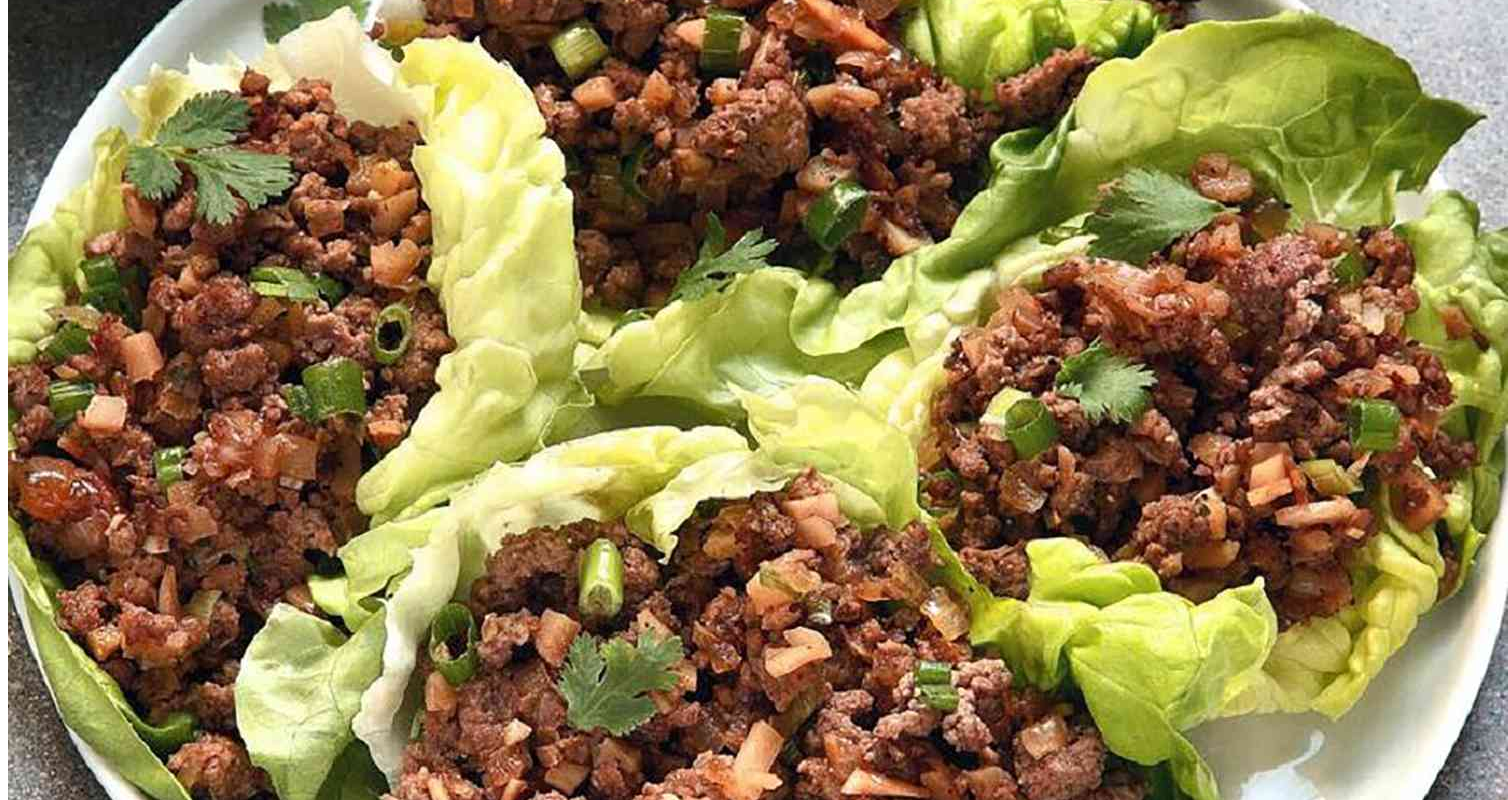
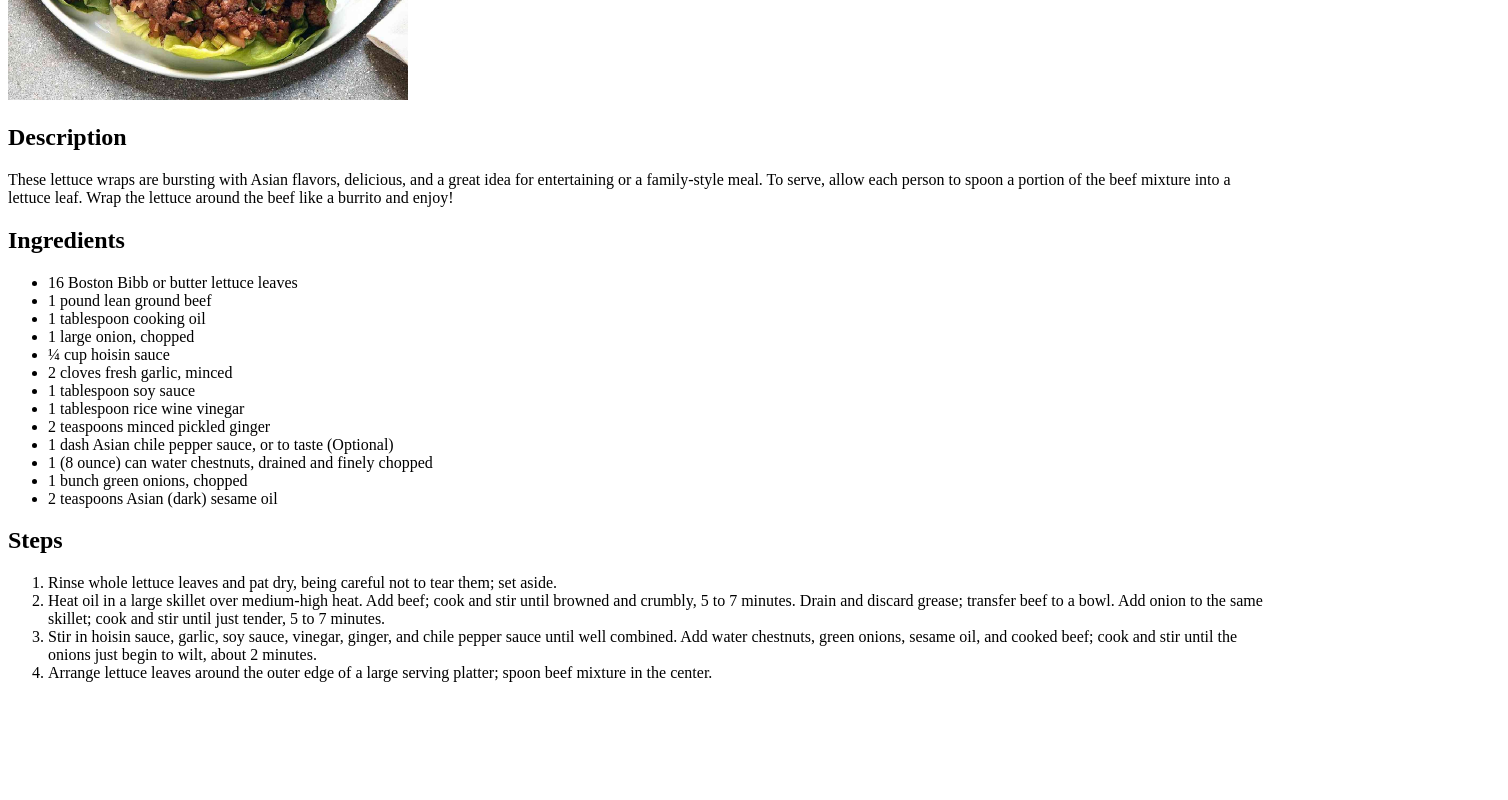
Before and after one commit to PhoneWyne/odin-recipes, a plain HTML site: page recipes/asian-lettuce-wrap.html in a window 1280 px wide. Shown: the part 380-1180 px from the top of the page, 1508 px wide, since content can reach past the window. After the commit the page ends 1078 px from the top, so only its background shows below. Drawn offline with Linux system fonts and the light colour scheme.

Commit message:
added more recipes and organized folders
added more recipes, their description, ingredients and steps

```diff
--- a/recipes/asian-lettuce-wrap.html
+++ b/recipes/asian-lettuce-wrap.html
@@ -5,7 +5,35 @@
     </head>
     <body>
         <h1>Asian Lettuce Wrap</h1>
-        <img src="./asian_lettuce_wrap.jpg">
+        <img src="recipes-images/asian_lettuce_wrap.jpg" width="400" height="400">
+
+        <h2>Description</h2>
+        <p>These lettuce wraps are bursting with Asian flavors, delicious, and a great idea for entertaining or a family-style meal. To serve, allow each person to spoon a portion of the beef mixture into a lettuce leaf. Wrap the lettuce around the beef like a burrito and enjoy!</p>
+
+        <h2>Ingredients</h2>
+        <ul>
+            <li>16 Boston Bibb or butter lettuce leaves</li>
+            <li>1 pound lean ground beef</li>
+            <li>1 tablespoon cooking oil</li>
+            <li>1 large onion, chopped</li>
+            <li>¼ cup hoisin sauce</li>
+            <li>2 cloves fresh garlic, minced</li>
+            <li>1 tablespoon soy sauce</li>
+            <li>1 tablespoon rice wine vinegar</li>
+            <li>2 teaspoons minced pickled ginger</li>
+            <li>1 dash Asian chile pepper sauce, or to taste (Optional)</li>
+            <li>1 (8 ounce) can water chestnuts, drained and finely chopped</li>
+            <li>1 bunch green onions, chopped</li>
+            <li>2 teaspoons Asian (dark) sesame oil</li>
+        </ul>
+
+        <h2>Steps</h2>
+        <ol>
+            <li>Rinse whole lettuce leaves and pat dry, being careful not to tear them; set aside.</li>
+            <li>Heat oil in a large skillet over medium-high heat. Add beef; cook and stir until browned and crumbly, 5 to 7 minutes. Drain and discard grease; transfer beef to a bowl. Add onion to the same skillet; cook and stir until just tender, 5 to 7 minutes.</li>
+            <li>Stir in hoisin sauce, garlic, soy sauce, vinegar, ginger, and chile pepper sauce until well combined. Add water chestnuts, green onions, sesame oil, and cooked beef; cook and stir until the onions just begin to wilt, about 2 minutes.</li>
+            <li>Arrange lettuce leaves around the outer edge of a large serving platter; spoon beef mixture in the center.</li>
+        </ol>
     </body>
 
 </html>
```
Also changed, not shown: index.html (+6 -2 lines), recipes/summer_shrimp.html (added, +28 -0 lines), recipes/recipes-images/asian_lettuce_wrap.jpg (renamed from recipes/asian_lettuce_wrap.jpg), recipes/recipes-images/summer_shrimp.jpg (added).
